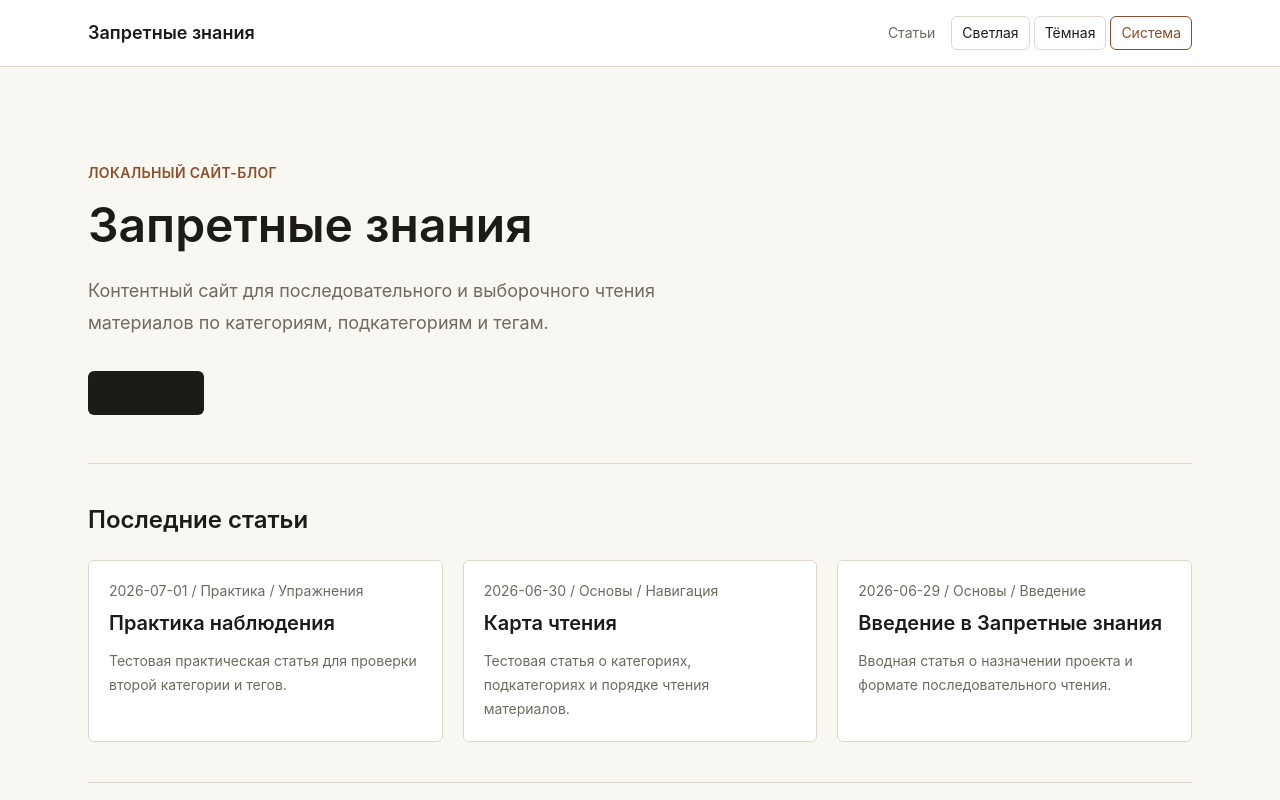
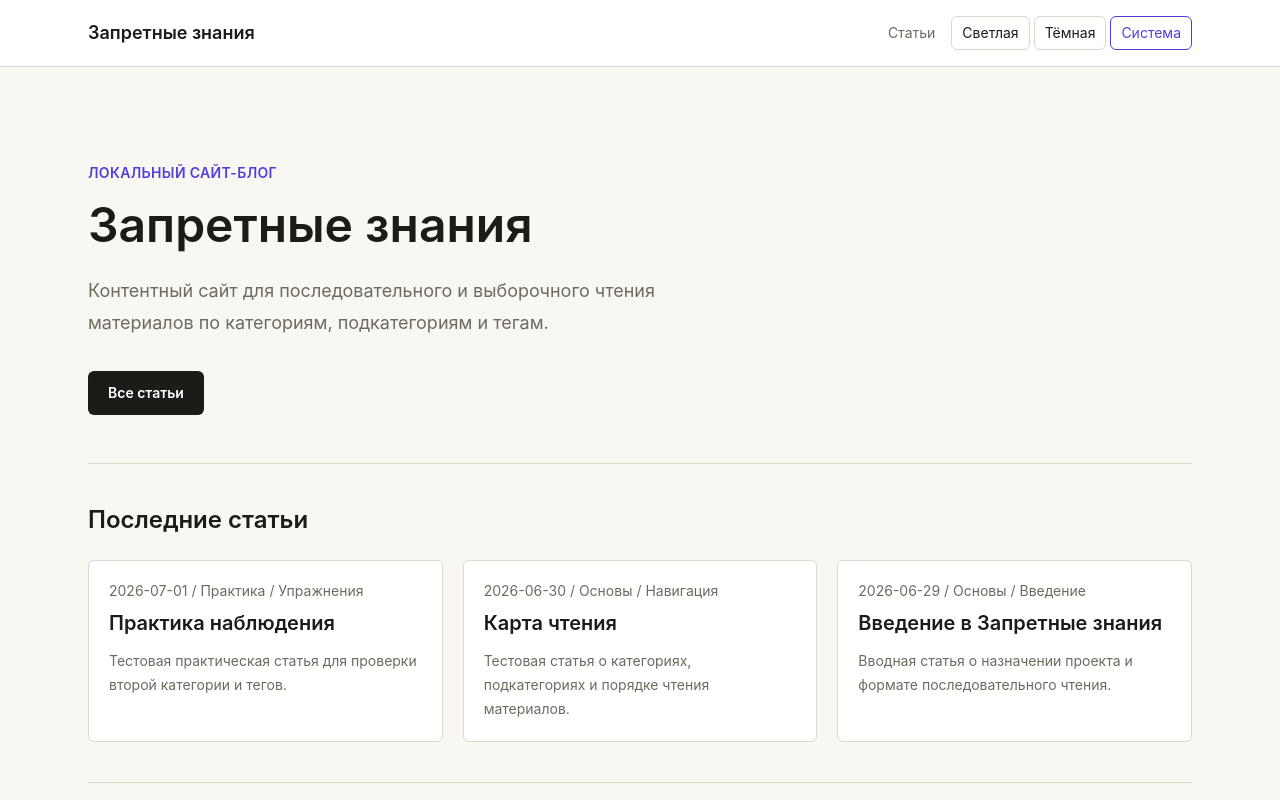
Before and after one commit to mihascor/zz-ecosystem, an Astro site in the folder website/: page / in a window 1280 px wide. Shown: the top 800 px of the page. Built offline with nearby package versions, Linux system fonts and the light colour scheme; Astro itself is replaced by a stand-in of ours.

Commit message:
Обновил цвета акцентов и добавил файл с комментариями на русском языке для глобальных стилей

```diff
--- a/website/src/components/CategoryTree.astro
+++ b/website/src/components/CategoryTree.astro
@@ -19,7 +19,7 @@
               {category.category}
             </summary>
             <a
-              class="mt-2 inline-block text-sm text-[var(--color-accent)]"
+              class="mt-2 inline-block text-sm text-[var(--color-text)]"
               href={`/categories/${encodeURIComponent(category.category)}`}
             >
               Открыть категорию
@@ -32,7 +32,7 @@
                       {subcategory.subcategory}
                     </summary>
                     <a
-                      class="mt-2 inline-block text-sm text-[var(--color-accent)]"
+                      class="mt-2 inline-block text-sm text-[var(--color-text)]"
                       href={`/subcategories/${encodeURIComponent(subcategory.subcategory)}`}
                     >
                       Открыть подкатегорию
@@ -44,7 +44,7 @@
                             class:list={[
                               'block rounded-md px-2 py-1.5 text-sm',
                               article.data.slug === currentSlug
-                                ? 'bg-[var(--color-accent)] text-[var(--color-surface)]'
+                                ? 'bg-[var(--color-accent)] text-[var(--color-accent-text)]'
                                 : 'text-[var(--color-muted)]',
                             ]}
                             href={`/articles/${article.data.slug}`}
--- /dev/null
+++ b/website/src/styles/global-commented-ru.css
@@ -0,0 +1,346 @@
+/*
+  Файл: global.css с комментариями на русском языке.
+  Назначение: глобальные стили сайта.
+
+  Как читать этот файл:
+  - Блоки вида :root и html[data-theme="dark"] задают переменные цветов.
+  - var(--имя-переменной) означает: взять значение из переменной.
+  - rem — относительная единица размера. Обычно 1rem = 16px, если в проекте не переопределено.
+  - .article-content — стили для основного текста статьи/страницы.
+*/
+
+/* Подключает Tailwind CSS — библиотеку утилитарных CSS-классов. */
+@import "tailwindcss";
+
+/*
+  Светлая тема сайта.
+  :root — глобальные CSS-переменные, доступные по всему сайту.
+  Здесь удобно менять основные цвета проекта.
+*/
+:root {
+  /* Сообщает браузеру, что страница рассчитана на светлую цветовую схему. */
+  color-scheme: light;
+
+  /* Основной фон всей страницы. */
+  --color-background: #f7f5ee;
+
+  /* Фон поверхностей: карточки, блоки, панели. */
+  --color-surface: #ecd9d9;
+
+  /* Основной цвет текста. */
+  --color-text: #1d1b18;
+
+  /* Приглушённый цвет текста: второстепенные подписи, пояснения. */
+  --color-muted: #6f6a60;
+
+  /* Цвет границ, линий, разделителей. */
+  --color-border: #ded8cc;
+
+  /* Акцентный цвет: ссылки, активные элементы, выделения. */
+  --color-accent: #97d868;
+
+  /* Цвет текста на акцентном фоне активного элемента. */
+  --color-accent-text: #1d1b18;
+
+  /* Фон для коротких фрагментов кода внутри текста. */
+  --color-code-background: #eee8dc;
+
+  /* Фон для цитат. */
+  --color-quote-background: #fffaf1;
+}
+
+/*
+  Тёмная тема сайта.
+  Эти переменные заменяют значения из :root,
+  когда у html стоит атрибут data-theme="dark".
+*/
+html[data-theme="dark"] {
+  /* Сообщает браузеру, что страница рассчитана на тёмную цветовую схему. */
+  color-scheme: dark;
+
+  /* Основной фон всей страницы в тёмной теме. */
+  --color-background: #151617;
+
+  /* Фон карточек, панелей и блоков в тёмной теме. */
+  --color-surface: #202224;
+
+  /* Основной цвет текста в тёмной теме. */
+  --color-text: #f3f0e8;
+
+  /* Второстепенный приглушённый текст в тёмной теме. */
+  --color-muted: #b7b0a4;
+
+  /* Цвет границ и разделителей в тёмной теме. */
+  --color-border: #3b3b37;
+
+  /* Акцентный цвет в тёмной теме. */
+  --color-accent: #d39a67;
+
+  /* Цвет текста на акцентном фоне активного элемента в тёмной теме. */
+  --color-accent-text: #1d1b18;
+
+  /* Фон для кода в тёмной теме. */
+  --color-code-background: #292b2d;
+
+  /* Фон для цитат в тёмной теме. */
+  --color-quote-background: #1d2022;
+}
+
+/*
+  Базовые стили для всего HTML-документа.
+  Обычно здесь задают общий фон, цвет текста и шрифт.
+*/
+html {
+  /* Фон страницы берётся из переменной темы. */
+  background: var(--color-background);
+
+  /* Цвет текста берётся из переменной темы. */
+  color: var(--color-text);
+
+  /*
+    Основной шрифт сайта.
+    Браузер пробует шрифты по очереди:
+    сначала Inter, потом системные шрифты, потом любой sans-serif.
+  */
+  font-family:
+    Inter,
+    ui-sans-serif,
+    system-ui,
+    -apple-system,
+    BlinkMacSystemFont,
+    "Segoe UI",
+    sans-serif;
+}
+
+/* Стили для тела страницы. */
+body {
+  /* Фон body совпадает с фоном html. */
+  background: var(--color-background);
+
+  /* Минимальная высота body — весь экран по высоте. */
+  min-height: 100vh;
+
+  /* Убирает стандартные внешние отступы браузера. */
+  margin: 0;
+}
+
+/* Базовые стили для всех ссылок. */
+@layer base {
+  a {
+    /* Ссылка наследует цвет родителя, если отдельный класс цвета не задан. */
+    color: inherit;
+  }
+}
+
+/*
+  Стили для активных элементов интерфейса:
+  - выбранная кнопка темы;
+  - кнопка открытия сайдбара, когда сайдбар скрыт;
+  - кнопка переключения сайдбара, когда сайдбар видим.
+*/
+[data-theme-value][aria-pressed="true"],
+[data-sidebar-state="hidden"] [data-sidebar-open],
+[data-sidebar-state="visible"] [data-sidebar-toggle] {
+  /* Граница активного элемента становится акцентного цвета. */
+  border-color: var(--color-accent);
+
+  /* Текст/иконка активного элемента становятся акцентного цвета. */
+  color: var(--color-accent);
+}
+
+/*
+  Когда сайдбар скрыт, сама панель сайдбара не отображается.
+*/
+[data-sidebar-state="hidden"] [data-sidebar-panel] {
+  display: none;
+}
+
+/*
+  Когда сайдбар видим, кнопка открытия сайдбара скрывается,
+  чтобы не показывать лишнюю кнопку.
+*/
+[data-sidebar-state="visible"] [data-sidebar-open] {
+  display: none;
+}
+
+/*
+  Адаптация для экранов шириной до 1023px.
+  Обычно это планшеты и телефоны.
+*/
+@media (max-width: 1023px) {
+  /*
+    Когда сайдбар открыт на маленьком экране,
+    он становится всплывающей фиксированной панелью поверх страницы.
+  */
+  [data-sidebar-state="visible"] [data-sidebar-panel] {
+    /* Отступ панели от нижнего края экрана. */
+    bottom: 1rem;
+
+    /* Отступ панели от левого края экрана. */
+    left: 1rem;
+
+    /* Максимальная высота панели: почти весь экран минус отступы сверху и снизу. */
+    max-height: calc(100vh - 2rem);
+
+    /* Если содержимое не помещается, появляется прокрутка. */
+    overflow: auto;
+
+    /* Панель фиксируется относительно окна браузера, а не внутри потока страницы. */
+    position: fixed;
+
+    /* Отступ панели от правого края экрана. */
+    right: 1rem;
+
+    /* Отступ панели от верхнего края экрана. */
+    top: 1rem;
+
+    /* Панель выводится поверх большинства обычных элементов страницы. */
+    z-index: 50;
+  }
+}
+
+/*
+  Основной текстовый контент статьи.
+  Все вложенные элементы внутри .article-content получают отдельные правила ниже.
+*/
+.article-content {
+  /* Размер основного текста статьи: примерно 17px, если 1rem = 16px. */
+  font-size: 1.0625rem;
+
+  /* Межстрочный интервал. Чем больше число, тем больше воздуха между строками. */
+  line-height: 1.8;
+}
+
+/*
+  Добавляет вертикальный отступ между соседними элементами внутри статьи.
+  Например, между абзацами, заголовками, списками, цитатами.
+*/
+.article-content > * + * {
+  margin-top: 1.25rem;
+}
+
+/* Общие стили для заголовков второго и третьего уровня внутри статьи. */
+.article-content h2,
+.article-content h3 {
+  /* Высота строки заголовков. Меньше, чем у обычного текста, чтобы заголовок выглядел плотнее. */
+  line-height: 1.25;
+
+  /* Толщина шрифта заголовков. 650 — чуть жирнее обычного bold в некоторых шрифтах. */
+  font-weight: 650;
+}
+
+/* Заголовок второго уровня внутри статьи. */
+.article-content h2 {
+  /* Большой отступ сверху перед крупным разделом. */
+  margin-top: 2.5rem;
+
+  /* Размер h2: примерно 28px, если 1rem = 16px. */
+  font-size: 1.75rem;
+}
+
+/* Заголовок третьего уровня внутри статьи. */
+.article-content h3 {
+  /* Отступ сверху перед подразделом. */
+  margin-top: 2rem;
+
+  /* Размер h3: примерно 21.6px, если 1rem = 16px. */
+  font-size: 1.35rem;
+}
+
+/* Обычные абзацы и пункты списков внутри статьи. */
+.article-content p,
+.article-content li {
+  /* Цвет текста берётся из текущей темы. */
+  color: var(--color-text);
+}
+
+/* Ссылки внутри статьи. */
+.article-content a {
+  /* Ссылки в статье становятся акцентного цвета. */
+  color: var(--color-accent);
+
+  /* Подчёркивание ссылки. */
+  text-decoration: underline;
+
+  /* Расстояние между текстом ссылки и линией подчёркивания. */
+  text-underline-offset: 0.2em;
+}
+
+/* Общие стили для маркированных и нумерованных списков внутри статьи. */
+.article-content ul,
+.article-content ol {
+  /* Отступ слева, чтобы маркеры/цифры списка не прилипали к краю. */
+  padding-left: 1.5rem;
+}
+
+/* Маркированный список внутри статьи. */
+.article-content ul {
+  /* Вид маркера — обычная точка. */
+  list-style: disc;
+}
+
+/* Нумерованный список внутри статьи. */
+.article-content ol {
+  /* Вид маркера — числа: 1, 2, 3... */
+  list-style: decimal;
+}
+
+/* Блок цитаты внутри статьи. */
+.article-content blockquote {
+  /* Вертикальная линия слева у цитаты. */
+  border-left: 4px solid var(--color-accent);
+
+  /* Фон цитаты берётся из переменной темы. */
+  background: var(--color-quote-background);
+
+  /* Цвет текста цитаты приглушённый. */
+  color: var(--color-muted);
+
+  /* Внутренний отступ слева, чтобы текст не прилипал к линии. */
+  padding-left: 1rem;
+
+  /* Внутренний отступ снизу. */
+  padding-bottom: 0.75rem;
+
+  /* Внутренний отступ сверху. */
+  padding-top: 0.75rem;
+}
+
+/* Короткий код внутри строки текста, например `npm install`. */
+.article-content code {
+  /* Фон для inline-code. */
+  background: var(--color-code-background);
+
+  /* Скругление углов у фона кода. */
+  border-radius: 4px;
+
+  /* Внутренние отступы: сверху/снизу 0.15rem, слева/справа 0.35rem. */
+  padding: 0.15rem 0.35rem;
+}
+
+/* Большой блок кода, обычно несколько строк. */
+.article-content pre {
+  /* Фон блока кода. */
+  background: var(--color-code-background);
+
+  /* Граница вокруг блока кода. */
+  border: 1px solid var(--color-border);
+
+  /* Скругление углов блока кода. */
+  border-radius: 6px;
+
+  /* Горизонтальная прокрутка, если строка кода слишком длинная. */
+  overflow-x: auto;
+
+  /* Внутренние отступы со всех сторон. */
+  padding: 1rem;
+}
+
+/* Код внутри большого блока pre. */
+.article-content pre code {
+  /* Убирает отдельный фон у code, чтобы фон был только у общего блока pre. */
+  background: transparent;
+
+  /* Убирает дополнительные отступы у code внутри pre. */
+  padding: 0;
+}
--- a/website/src/styles/global.css
+++ b/website/src/styles/global.css
@@ -7,7 +7,8 @@
   --color-text: #1d1b18;
   --color-muted: #6f6a60;
   --color-border: #ded8cc;
-  --color-accent: #8a4f2a;
+  --color-accent: #513fd4;
+  --color-accent-text: #f4f1ff;
   --color-code-background: #eee8dc;
   --color-quote-background: #fffaf1;
 }
@@ -19,7 +20,8 @@
   --color-text: #f3f0e8;
   --color-muted: #b7b0a4;
   --color-border: #3b3b37;
-  --color-accent: #d39a67;
+  --color-accent: #321cda;
+  --color-accent-text: #f4f1ff;
   --color-code-background: #292b2d;
   --color-quote-background: #1d2022;
 }
@@ -28,7 +30,12 @@
   background: var(--color-background);
   color: var(--color-text);
   font-family:
-    Inter, ui-sans-serif, system-ui, -apple-system, BlinkMacSystemFont, "Segoe UI",
+    Inter,
+    ui-sans-serif,
+    system-ui,
+    -apple-system,
+    BlinkMacSystemFont,
+    "Segoe UI",
     sans-serif;
 }
 
@@ -38,8 +45,10 @@
   margin: 0;
 }
 
-a {
-  color: inherit;
+@layer base {
+  a {
+    color: inherit;
+  }
 }
 
 [data-theme-value][aria-pressed="true"],
```
